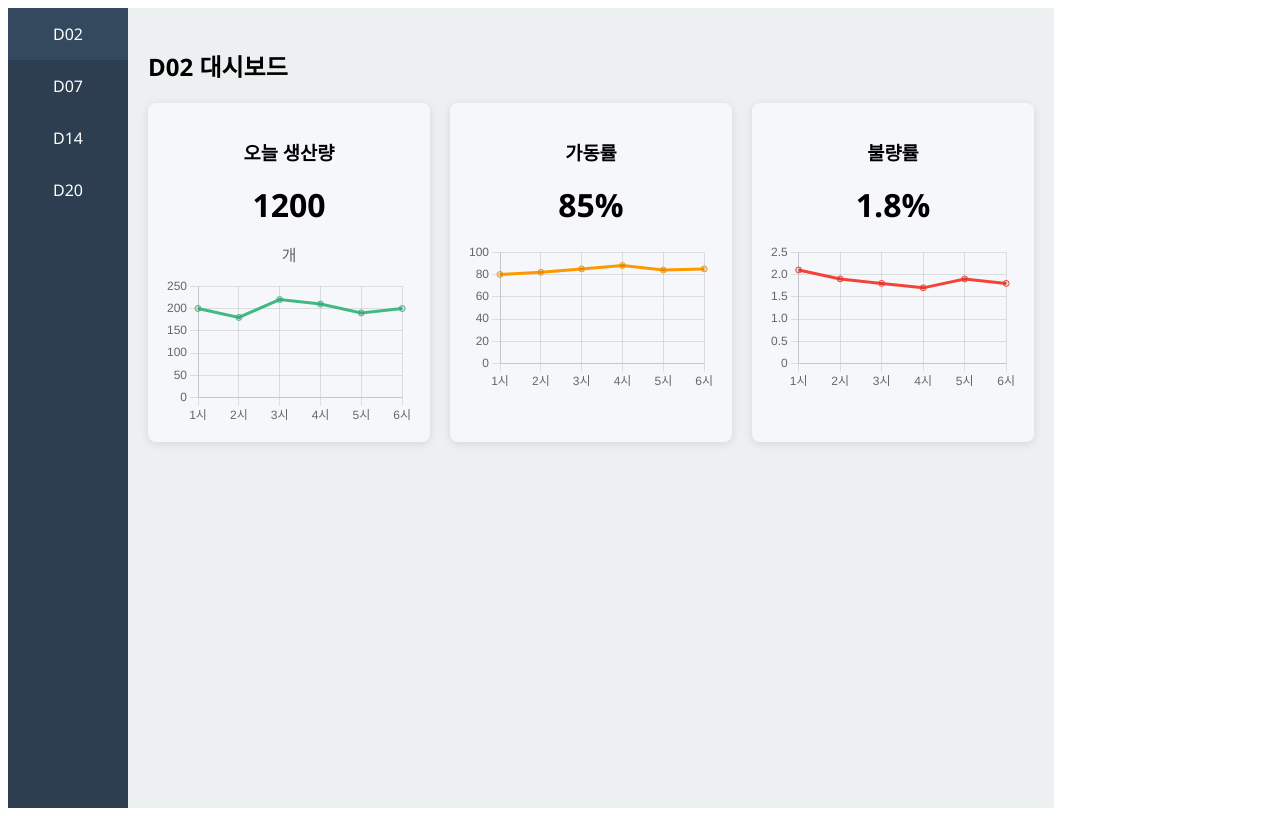
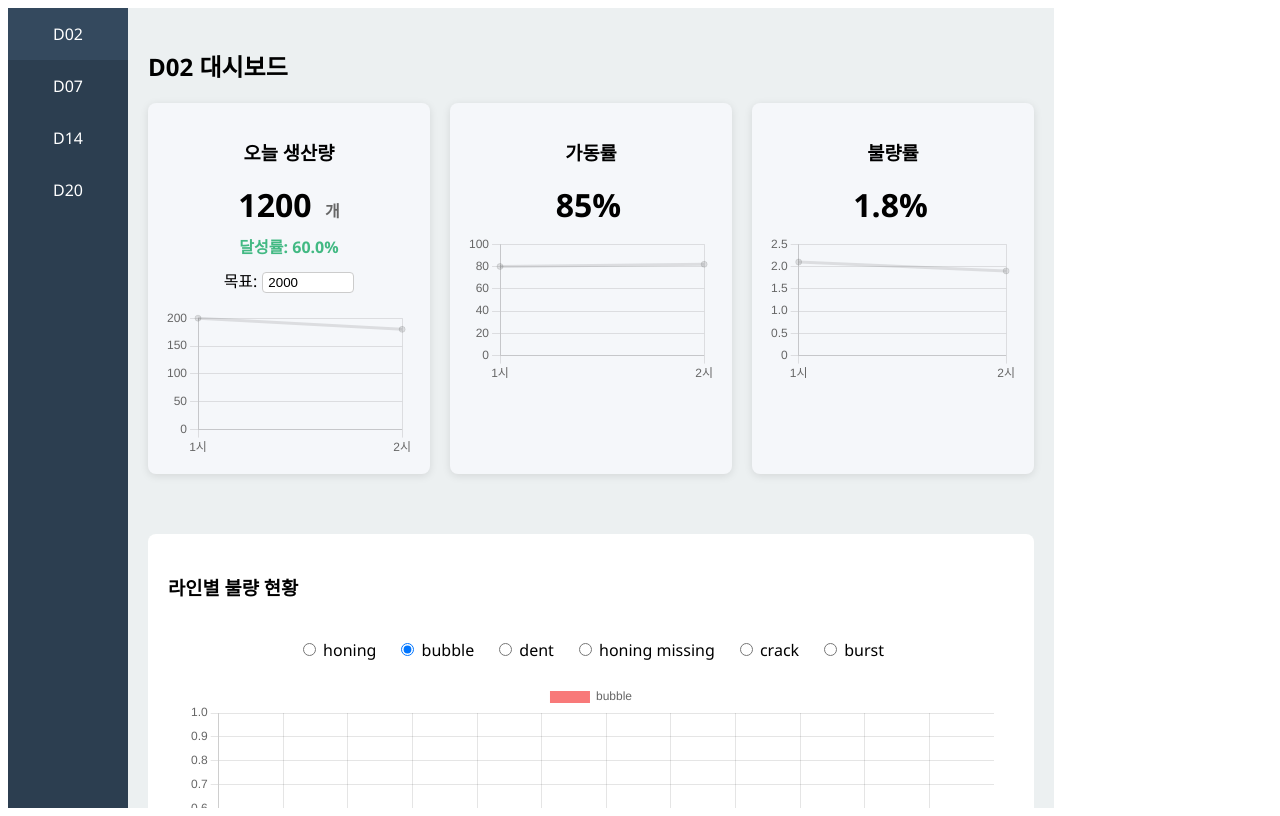
Before and after one commit to box7012/production-dashboard, a Vue app: page / in a window 1280 px wide. Built offline with nearby package versions, Linux system fonts and the light colour scheme.

Commit message:
defect list added

```diff
--- a/src/App.vue
+++ b/src/App.vue
@@ -13,7 +13,13 @@
       </ul>
     </aside>
     <section class="content">
-      <Dashboard :title="currentTab" :data="dashboardData[currentTab]" />
+      <Dashboard
+        :title="currentTab"
+        :cards="dashboardData[currentTab].cards"
+        :defects="dashboardData[currentTab].defects"
+        @update:targetProd="handleUpdateTargetProd"
+        @update:defectType="handleDefectChange"
+      />
     </section>
   </div>
 </template>
@@ -21,184 +27,104 @@
 <script>
 import Dashboard from './components/Dashboard.vue'
 
+// Helper to generate initial defect chart data
+const generateDefectChartData = (defects) => {
+  const { selectedDefect, byLine, labels } = defects
+  return {
+    labels,
+    datasets: [
+      {
+        label: selectedDefect,
+        data: byLine[selectedDefect],
+        backgroundColor: '#f87979',
+      },
+    ],
+  }
+}
+
 export default {
   name: 'App',
   components: { Dashboard },
   data() {
+    const initialDefects = {
+      D02: {
+        selectedDefect: 'bubble',
+        defectTypes: ['honing', 'bubble', 'dent', 'honing missing', 'crack', 'burst', ],
+        labels: ['00:00', '01:00', '02:00', '03:00', '04:00', '05:00', '06:00', '07:00', '08:00', '09:00', '10:00', '11:00'],
+        byLine: {
+          honing: [5, 8, 3, 6],
+          찍힘: [2, 4, 5, 1],
+          오염: [6, 2, 1, 3],
+          파손: [1, 0, 2, 2],
+        },
+      },
+      D07: {
+        selectedDefect: '오염',
+        defectTypes: ['스크래치', '찍힘', '오염', '기타'],
+        labels: ['Line A', 'Line B', 'Line C'],
+        byLine: {
+          스크래치: [3, 5, 2],
+          찍힘: [6, 2, 4],
+          오염: [1, 3, 5],
+          기타: [4, 1, 1],
+        },
+      },
+    }
+
+    // Add chartData to initial defects
+    initialDefects.D02.chartData = generateDefectChartData(initialDefects.D02)
+    initialDefects.D07.chartData = generateDefectChartData(initialDefects.D07)
+
     return {
       tabs: ['D02', 'D07', 'D14', 'D20'],
       currentTab: 'D02',
       dashboardData: {
-        D02: [
+        D02: {
+          cards: [
             {
               title: '오늘 생산량',
               value: 1200,
               unit: '개',
-            chartData: {
-              labels: ['1시', '2시', '3시', '4시', '5시', '6시'],
-              datasets: [
-                {
-                  label: '생산량',
-                  data: [200, 180, 220, 210, 190, 200],
-                  borderColor: '#42b983',
-                  fill: false,
+              targetProd: 2000,
+              chartData: { labels: ['1시', '2시'], datasets: [{ data: [200, 180] }] },
             },
+            { title: '가동률', value: '85%', chartData: { labels: ['1시', '2시'], datasets: [{ data: [80, 82] }] } },
+            { title: '불량률', value: '1.8%', chartData: { labels: ['1시', '2시'], datasets: [{ data: [2.1, 1.9] }] } },
           ],
+          defects: initialDefects.D02,
         },
-          },
-          {
-            title: '가동률',
-            value: '85%',
-            unit: '',
-            chartData: {
-              labels: ['1시', '2시', '3시', '4시', '5시', '6시'],
-              datasets: [
-                {
-                  label: '가동률(%)',
-                  data: [80, 82, 85, 88, 84, 85],
-                  borderColor: '#ff9800',
-                  fill: false,
-                },
-              ],
-            },
-          },
-          {
-            title: '불량률',
-            value: '1.8%',
-            unit: '',
-            chartData: {
-              labels: ['1시', '2시', '3시', '4시', '5시', '6시'],
-              datasets: [
-                {
-                  label: '불량률(%)',
-                  data: [2.1, 1.9, 1.8, 1.7, 1.9, 1.8],
-                  borderColor: '#f44336',
-                  fill: false,
-                },
-              ],
-            },
-          },
-        ],
-        D07: [
+        D07: {
+          cards: [
             {
               title: '오늘 생산량',
               value: 1500,
               unit: '개',
-            chartData: {
-              labels: ['1시', '2시', '3시', '4시', '5시', '6시'],
-              datasets: [
-                {
-                  label: '생산량',
-                  data: [250, 260, 240, 270, 250, 230],
-                  borderColor: '#42b983',
-                  fill: false,
+              targetProd: 1800,
+              chartData: { labels: ['1시', '2시'], datasets: [{ data: [250, 260] }] },
             },
+            { title: '가동률', value: '90%', chartData: { labels: ['1시', '2시'], datasets: [{ data: [88, 89] }] } },
           ],
+          defects: initialDefects.D07,
         },
-          },
-          {
-            title: '가동률',
-            value: '90%',
-            unit: '',
-            chartData: {
-              labels: ['1시', '2시', '3시', '4시', '5시', '6시'],
-              datasets: [
-                {
-                  label: '가동률(%)',
-                  data: [88, 89, 92, 91, 90, 90],
-                  borderColor: '#ff9800',
-                  fill: false,
-                },
-              ],
-            },
-          },
-          {
-            title: '불량률',
-            value: '1.2%',
-            unit: '',
-            chartData: {
-              labels: ['1시', '2시', '3시', '4시', '5시', '6시'],
-              datasets: [
-                {
-                  label: '불량률(%)',
-                  data: [1.1, 1.3, 1.2, 1.0, 1.4, 1.2],
-                  borderColor: '#f44336',
-                  fill: false,
-                },
-              ],
-            },
-          },
-        ],
-        D14: [
-          {
-            title: '주간 생산량',
-            value: 8400,
-            unit: '개',
-            chartData: {
-              labels: ['월', '화', '수', '목', '금', '토', '일'],
-              datasets: [
-                {
-                  label: '생산량',
-                  data: [1200, 1300, 1100, 1400, 1250, 1150, 1000],
-                  borderColor: '#42b983',
-                  fill: false,
-                },
-              ],
-            },
-          },
-          {
-            title: '평균 가동률',
-            value: '88%',
-            unit: '',
-            chartData: {
-              labels: ['월', '화', '수', '목', '금', '토', '일'],
-              datasets: [
-                {
-                  label: '가동률(%)',
-                  data: [85, 88, 86, 90, 89, 87, 83],
-                  borderColor: '#ff9800',
-                  fill: false,
-                },
-              ],
-            },
-          },
-        ],
-        D20: [
-          {
-            title: '월간 생산량',
-            value: 35000,
-            unit: '개',
-            chartData: {
-              labels: ['1주', '2주', '3주', '4주'],
-              datasets: [
-                {
-                  label: '생산량',
-                  data: [8400, 8800, 8200, 9600],
-                  borderColor: '#42b983',
-                  fill: false,
-                },
-              ],
-            },
-          },
-          {
-            title: '월간 불량률',
-            value: '1.5%',
-            unit: '',
-            chartData: {
-              labels: ['1주', '2주', '3주', '4주'],
-              datasets: [
-                {
-                  label: '불량률(%)',
-                  data: [1.6, 1.4, 1.7, 1.3],
-                  borderColor: '#f44336',
-                  fill: false,
-                },
-              ],
-            },
-          },
-        ],
+        D14: { cards: [], defects: null }, // No defect data for D14 and D20 yet
+        D20: { cards: [], defects: null },
       },
     }
+  },
+  methods: {
+    handleUpdateTargetProd({ tab, index, value }) {
+      const card = this.dashboardData[tab]?.cards[index]
+      if (card) {
+        card.targetProd = Number(value)
+      }
+    },
+    handleDefectChange({ newDefectType }) {
+      const defects = this.dashboardData[this.currentTab]?.defects
+      if (defects) {
+        defects.selectedDefect = newDefectType
+        defects.chartData = generateDefectChartData(defects)
+      }
+    },
   },
 }
 </script>
--- a/src/components/Dashboard.vue
+++ b/src/components/Dashboard.vue
@@ -3,26 +3,44 @@
     <h2>{{ title }} 대시보드</h2>
     <div class="dashboard-cards">
       <ProductionStatusCard
-        v-for="(item, idx) in data"
+        v-for="(card, idx) in cards"
         :key="idx"
-        :title="item.title"
-        :value="item.value"
-        :unit="item.unit"
-        :chartData="item.chartData"
+        :title="card.title"
+        :value="card.value"
+        :unit="card.unit"
+        :chartData="card.chartData"
+        :targetProd="card.targetProd"
+        @update:targetProd="onUpdateTargetProd(idx, $event)"
       />
+    </div>
+
+    <div v-if="defects" class="defect-chart-section">
+      <h3>라인별 불량 현황</h3>
+      <DefectCheck :defects="defects" @update:defectType="onDefectChange" />
     </div>
   </div>
 </template>
 
 <script>
 import ProductionStatusCard from './ProductionStatusCard.vue'
+import DefectCheck from './DefectCheck.vue' // This will be the defect chart component
 
 export default {
   name: 'ProductionDashboard',
-  components: { ProductionStatusCard },
+  components: { ProductionStatusCard, DefectCheck },
   props: {
     title: String,
-    data: Array,
+    cards: Array,
+    defects: Object,
+  },
+  emits: ['update:targetProd', 'update:defectType'],
+  methods: {
+    onUpdateTargetProd(index, value) {
+      this.$emit('update:targetProd', { tab: this.title, index, value })
+    },
+    onDefectChange(newDefectType) {
+      this.$emit('update:defectType', { newDefectType })
+    },
   },
 }
 </script>
@@ -32,5 +50,11 @@ export default {
   display: flex;
   gap: 20px;
   flex-wrap: wrap;
+  margin-bottom: 40px;
+}
+.defect-chart-section {
+  padding: 20px;
+  background-color: #fff;
+  border-radius: 8px;
 }
 </style>
--- /dev/null
+++ b/src/components/DefectCheck.vue
@@ -0,0 +1,91 @@
+<template>
+  <div class="defect-check-container">
+    <div class="defect-selector">
+      <label v-for="defectType in defects.defectTypes" :key="defectType">
+        <input
+          type="radio"
+          name="defectType"
+          :value="defectType"
+          :checked="defectType === defects.selectedDefect"
+          @change="onDefectTypeChange(defectType)"
+        />
+        {{ defectType }}
+      </label>
+    </div>
+    <div class="chart-container">
+      <BarChart v-if="defects.chartData" :data="defects.chartData" :options="chartOptions" />
+    </div>
+  </div>
+</template>
+
+<script>
+import { Bar } from 'vue-chartjs'
+import {
+  Chart,
+  Title,
+  Tooltip,
+  Legend,
+  BarElement,
+  CategoryScale,
+  LinearScale,
+} from 'chart.js'
+
+Chart.register(Title, Tooltip, Legend, BarElement, CategoryScale, LinearScale)
+
+export default {
+  name: 'DefectCheck',
+  components: {
+    BarChart: Bar,
+  },
+  props: {
+    defects: {
+      type: Object,
+      required: true,
+    },
+  },
+  emits: ['update:defectType'],
+  data() {
+    return {
+      chartOptions: {
+        responsive: true,
+        maintainAspectRatio: false,
+        plugins: {
+          legend: {
+            display: true,
+          },
+        },
+        scales: {
+          y: {
+            beginAtZero: true,
+          },
+        },
+      },
+    }
+  },
+  methods: {
+    onDefectTypeChange(newDefectType) {
+      this.$emit('update:defectType', newDefectType)
+    },
+  },
+}
+</script>
+
+<style scoped>
+.defect-check-container {
+  padding: 20px;
+}
+.defect-selector {
+  margin-bottom: 20px;
+  display: flex;
+  gap: 20px;
+  justify-content: center;
+}
+.defect-selector label {
+  cursor: pointer;
+}
+.chart-container {
+  position: relative;
+  height: 300px;
+  width: 100%;
+}
+</style>
--- a/src/components/ProductionStatusCard.vue
+++ b/src/components/ProductionStatusCard.vue
@@ -1,8 +1,16 @@
 <template>
   <div class="card">
     <h3>{{ title }}</h3>
-    <p class="value">{{ value }}</p>
-    <p class="unit">{{ unit }}</p>
+    <p class="value">{{ value }} <span class="unit">{{ unit }}</span></p>
+
+    <div v-if="isProductionCard" class="achievement-rate">
+      <span>달성률: {{ achievementRate }}%</span>
+    </div>
+
+    <div v-if="isProductionCard" class="target-input">
+      <label>목표:</label>
+      <input type="number" :value="targetProd" @input="onTargetChange" />
+    </div>
 
     <div class="chart-container">
       <LineChart v-if="chartData" :data="chartData" :options="chartOptions" />
@@ -35,7 +43,9 @@ export default {
     value: [Number, String],
     unit: String,
     chartData: Object,
+    targetProd: Number,
   },
+  emits: ['update:targetProd'],
   data() {
     return {
       chartOptions: {
@@ -52,6 +62,20 @@ export default {
       },
     }
   },
+  computed: {
+    isProductionCard() {
+      return this.targetProd !== undefined && this.targetProd !== null
+    },
+    achievementRate() {
+      if (!this.isProductionCard || !this.targetProd) return 0
+      return ((this.value / this.targetProd) * 100).toFixed(1)
+    },
+  },
+  methods: {
+    onTargetChange(event) {
+      this.$emit('update:targetProd', event.target.value)
+    },
+  },
 }
 </script>
 
@@ -60,7 +84,7 @@ export default {
   padding: 16px;
   border-radius: 8px;
   background-color: #f5f7fa;
-  box-shadow: 0 2px 8px rgba(0,0,0,0.1);
+  box-shadow: 0 2px 8px rgba(0, 0, 0, 0.1);
   text-align: center;
   width: 250px;
   margin-bottom: 20px;
@@ -71,8 +95,26 @@ export default {
   margin: 8px 0;
 }
 .unit {
+  font-size: 1rem;
   color: #666;
+  margin-left: 5px;
+}
+.achievement-rate {
+  font-weight: bold;
+  color: #42b983;
   margin-bottom: 10px;
+}
+.target-input {
+  margin-bottom: 15px;
+}
+.target-input label {
+  margin-right: 5px;
+}
+.target-input input {
+  width: 80px;
+  padding: 2px 5px;
+  border: 1px solid #ccc;
+  border-radius: 4px;
 }
 .chart-container {
   position: relative;
```
Lines whose indentation alone changed are shown as unchanged.
